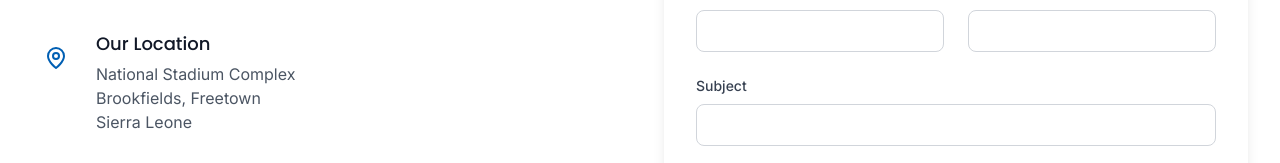
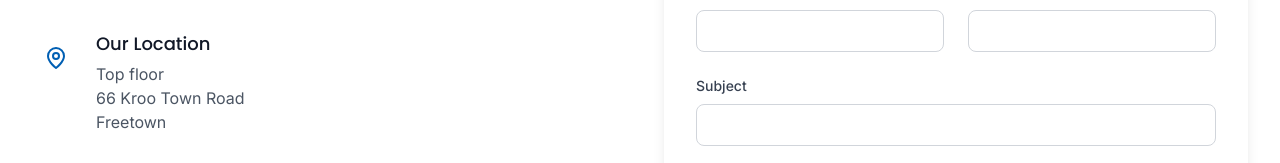
Before and after one commit to dev-meine/sla, a React (Vite) app: page /contact in a window 1280 px wide. Shown: the part 610-773 px from the top of the page. Built offline with nearby package versions, Linux system fonts and the light colour scheme.

Commit message:
Updated ContactPage.tsx

```diff
--- a/src/pages/ContactPage.tsx
+++ b/src/pages/ContactPage.tsx
@@ -32,9 +32,9 @@ const ContactPage: React.FC = () => {
                   </div>
                   <div>
                     <h3 className="text-lg font-medium mb-1">Our Location</h3>
-                    <p className="text-gray-600">National Stadium Complex</p>
-                    <p className="text-gray-600">Brookfields, Freetown</p>
-                    <p className="text-gray-600">Sierra Leone</p>
+                    <p className="text-gray-600">Top floor</p>
+                    <p className="text-gray-600">66 Kroo Town Road</p>
+                    <p className="text-gray-600">Freetown</p>
                   </div>
                 </div>
 
```
